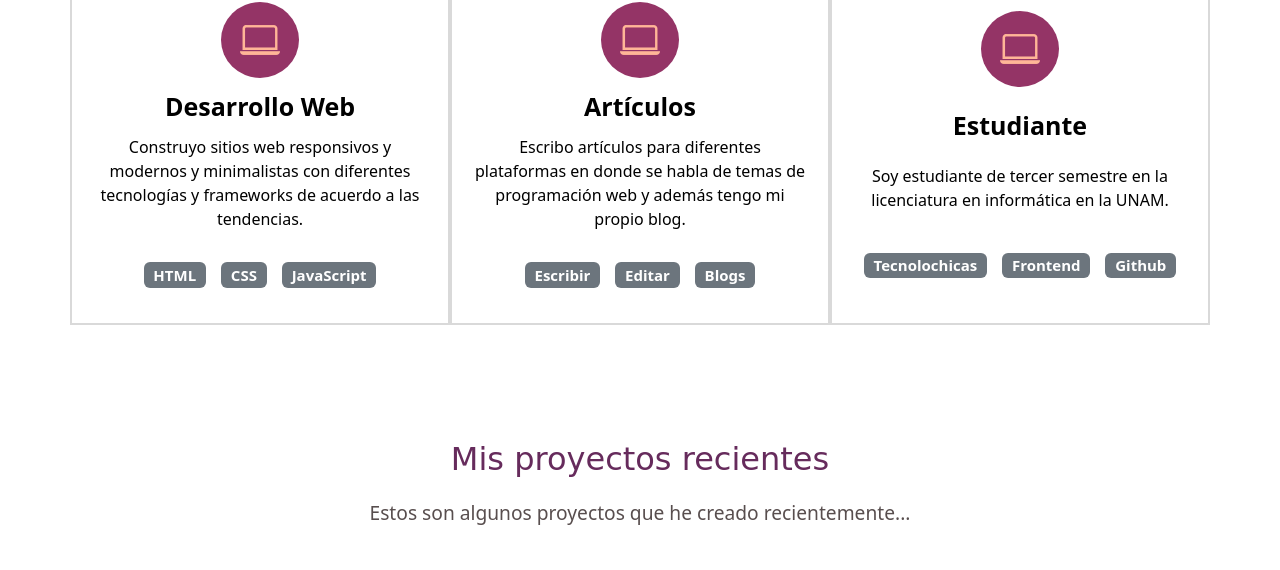
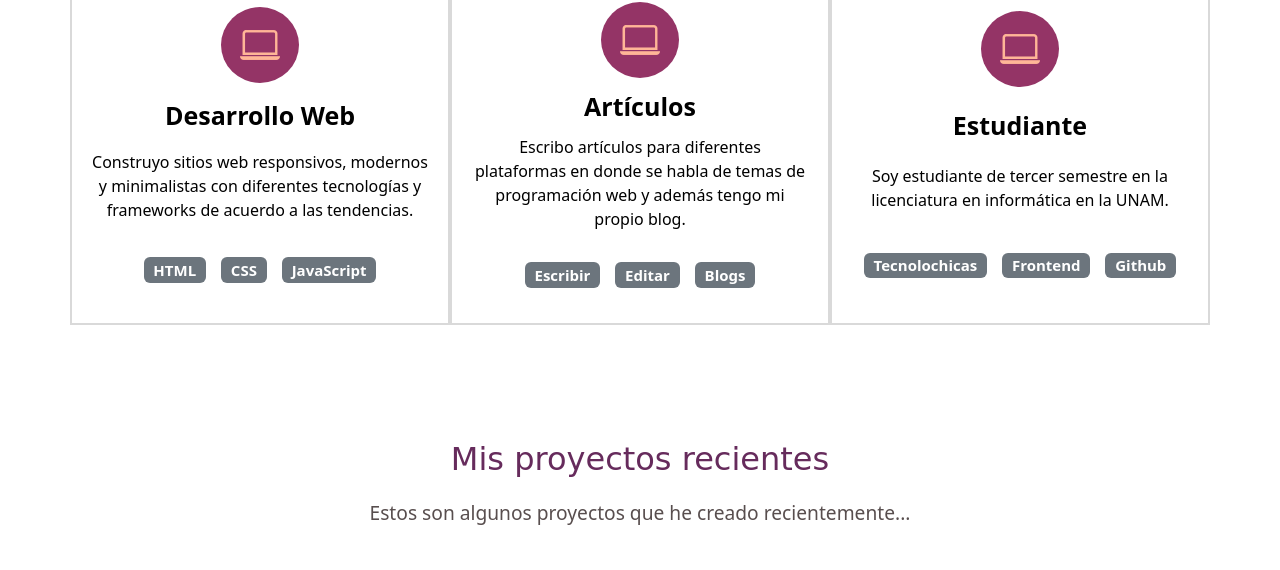
Before and after one commit to XimenaBenag/XimenaBenAg.github.io, a plain HTML site: page index.html in a window 1280 px wide. Shown: the part 1529-2099 px from the top of the page. Drawn offline with nearby package versions, Linux system fonts and the light colour scheme; a web font is replaced by a local one.

Commit message:
Add files via upload

```diff
--- a/index.html
+++ b/index.html
@@ -130,7 +130,7 @@
             <i class="bi bi-laptop"></i>
             <p class="experiencia-titulo">Desarrollo Web</p>
             <p>
-              Construyo sitios web responsivos y modernos y minimalistas con
+              Construyo sitios web responsivos, modernos y minimalistas con
               diferentes tecnologías y frameworks de acuerdo a las tendencias.
             </p>
             <div class="badges-contenedor">
```
